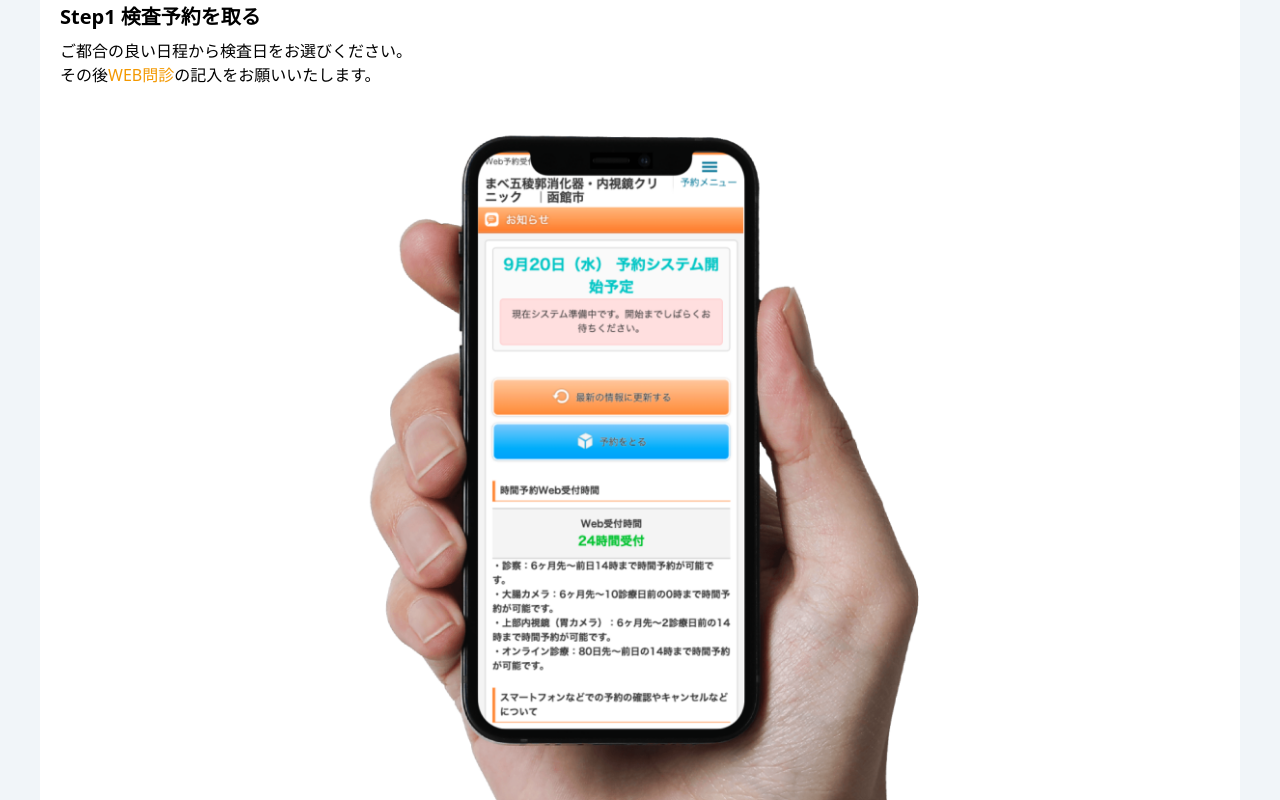
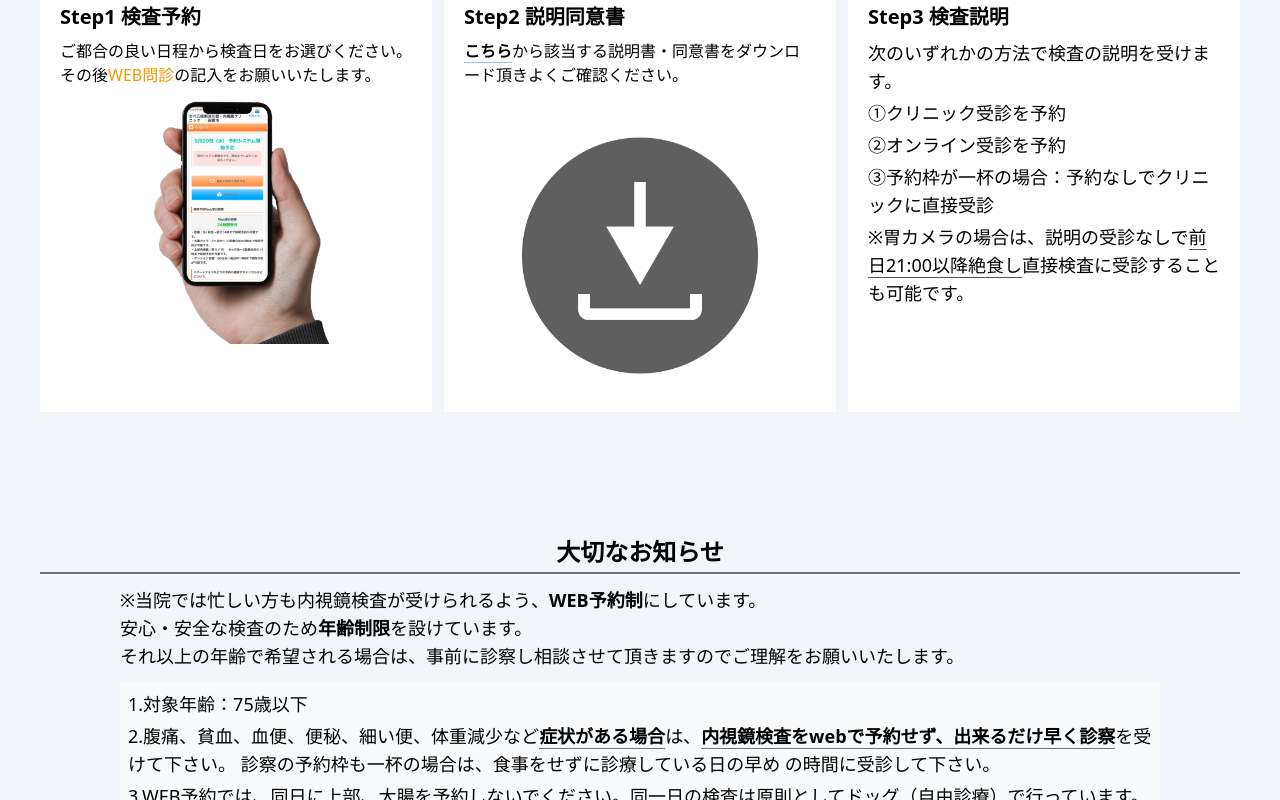
Before and after one commit to uto96315/hakodate-naishikyo, a Next.js app: page /aboutEndoscopy in a window 1280 px wide. Shown: the part 540-1340 px from the top of the page. Built offline with nearby package versions, Linux system fonts and the light colour scheme.

Commit message:
大切なお知らせ追加

```diff
--- a/src/pages/aboutEndoscopy.tsx
+++ b/src/pages/aboutEndoscopy.tsx
@@ -54,44 +54,59 @@ const AboutEndoscopy: React.FC<Props> = () => {
             <div className="py-10 px-10" id="flow">
                 <h2 className="text-2xl font-bold text-center py-1 mb-4 border-b-2 border-gray-500">検査を受けるまでの流れ</h2>
 
+                <div className="grid md:grid-cols-3 gap-3">
                     {/* step1 */}
-                <div className="mb-5">
-                    <div className="py-2 px-5 bg-white">
-                        <h3 className="text-xl font-semibold pb-2">Step1 検査予約を取る</h3>
+                    <div className="mb-5 md:h-full bg-white">
+                        <div className="py-2 px-5">
+                            <h3 className="text-xl font-semibold pb-2">Step1 検査予約</h3>
                             <p>ご都合の良い日程から検査日をお選びください。</p>
                             <p>その後<span className="text-theme">WEB問診</span>の記入をお願いいたします。</p>
-                        <img src="/検査を受ける流れ01.png" alt="" />
+                            <img className="hidden md:block" src="/検査を受ける流れ01.png" alt="" />
 
-                        <div className="flex justify-center mt-3">
+                            {/* <div className="flex justify-center mt-3">
                             <button
                                 className="bg-pink-500 text-lg py-2 px-5 rounded shadow font-bold text-white"
                                 onClick={() => { window.open("https://ssc.doctorqube.com/hakodate-naishikyou/"); }}
                             >
                                 WEB予約へ
                             </button>
-                        </div>
+                        </div> */}
                         </div>
                     </div>
 
                     {/* step2 */}
-                <div className="">
-                    <div className="py-2 px-5 bg-white">
-                        <h3 className="text-xl font-semibold pb-2">Step2 説明同意書のダウンロード</h3>
+                    <div className="mb-5 md:h-full bg-white">
+                        <div className="py-2 px-5">
+                            <h3 className="text-xl font-semibold pb-2">Step2 説明同意書</h3>
                             <p>
                                 <span className="border-b border-blue-300 font-semibold" onClick={() => { jumpToSection("consent_form"); }}>
                                     こちら
                                 </span>
-                            から該当する同意書をダウンロード頂き、可能でありましたら印刷後サインしてご持参ください。</p>
-                        <p>その後<span className="text-theme">WEB問診</span>の記入をお願いいたします。</p>
-                        <img src="/検査を受ける流れ02.png" alt="" />
+                                から該当する説明書・同意書をダウンロード頂きよくご確認ください。</p>
+                            {/* <p>印刷後サインしてご持参ください。</p> */}
+                            <img className="hidden md:block md:mt-10" src="/検査を受ける流れ02.png" alt="" />
 
-                        <div className="flex justify-center mt-3">
+                            {/* <div className="flex justify-center mt-3">
                             <button
                                 className="bg-pink-500 text-lg py-2 px-5 rounded shadow font-bold text-white"
                                 onClick={() => { jumpToSection("consent_form") }}
                             >
                                 ダウンロードへ
                             </button>
+                        </div> */}
+                        </div>
+                    </div>
+
+                    {/* step3 */}
+                    <div className="h-full bg-white">
+                        <div className="py-2 px-5">
+                            <h3 className="text-xl font-semibold pb-2">Step3 検査説明</h3>
+                            <p className="text-lg">次のいずれかの方法で検査の説明を受けます。</p>
+                            <p className="text-lg pt-1">①クリニック受診を予約</p>
+                            <p className="text-lg pt-1">②オンライン受診を予約</p>
+                            <p className="text-lg pt-1">③予約枠が一杯の場合：予約なしでクリニックに直接受診</p>
+                            <p className="text-lg pt-1">※胃カメラの場合は、説明の受診なしで<span className="border-b border-gray-600">前日21:00以降絶食し</span>直接検査に受診することも可能です。</p>
+                            {/* <img src="/検査を受ける流れ02.png" alt="" /> */}
                         </div>
                     </div>
                 </div>
@@ -99,8 +114,22 @@ const AboutEndoscopy: React.FC<Props> = () => {
 
 
             {/* 必読部分 */}
-            <div id="must_read" className="px-10 mt-20">
-                <h2 className="text-2xl font-bold text-center py-1 mb-2 border-b-2 border-gray-500">必ずお読みください</h2>
+            <div id="must_read" className="px-10 mt-20 text-lg">
+                <h2 className="text-2xl font-bold text-center py-1 mb-3 border-b-2 border-gray-500">大切なお知らせ</h2>
+                <div className=" md:px-20">
+                    <p>※当院では忙しい方も内視鏡検査が受けられるよう、<span className="font-bold">WEB予約制</span>にしています。</p>
+                    <p>安心・安全な検査のため<span className="font-bold">年齢制限</span>を設けています。</p>
+                    <p className="mb-3">それ以上の年齢で希望される場合は、事前に診察し相談させて頂きますのでご理解をお願いいたします。</p>
+
+                    <div className="py-2 px-2 bg-white bg-opacity-50">
+                        <p className="pb-1">1.対象年齢：75歳以下</p>
+                        <p className="pb-1">2.腹痛、貧血、血便、便秘、細い便、体重減少など<span className="font-bold border-b border-gray-500">症状がある場合</span>は、
+                            <span className="font-bold border-b border-gray-500">内視鏡検査をwebで予約せず、出来るだけ早く診察</span>を受けて下さい。
+                            診察の予約枠も一杯の場合は、食事をせずに診療している日の早め
+                            の時間に受診して下さい。</p>
+                        <p>3.WEB予約では、同日に上部、大腸を予約しないでください。同一日の検査は原則としてドッグ（自由診療）で行っています。</p>
+                    </div>
+                </div>
             </div>
 
 
```
Lines whose indentation alone changed are shown as unchanged.
